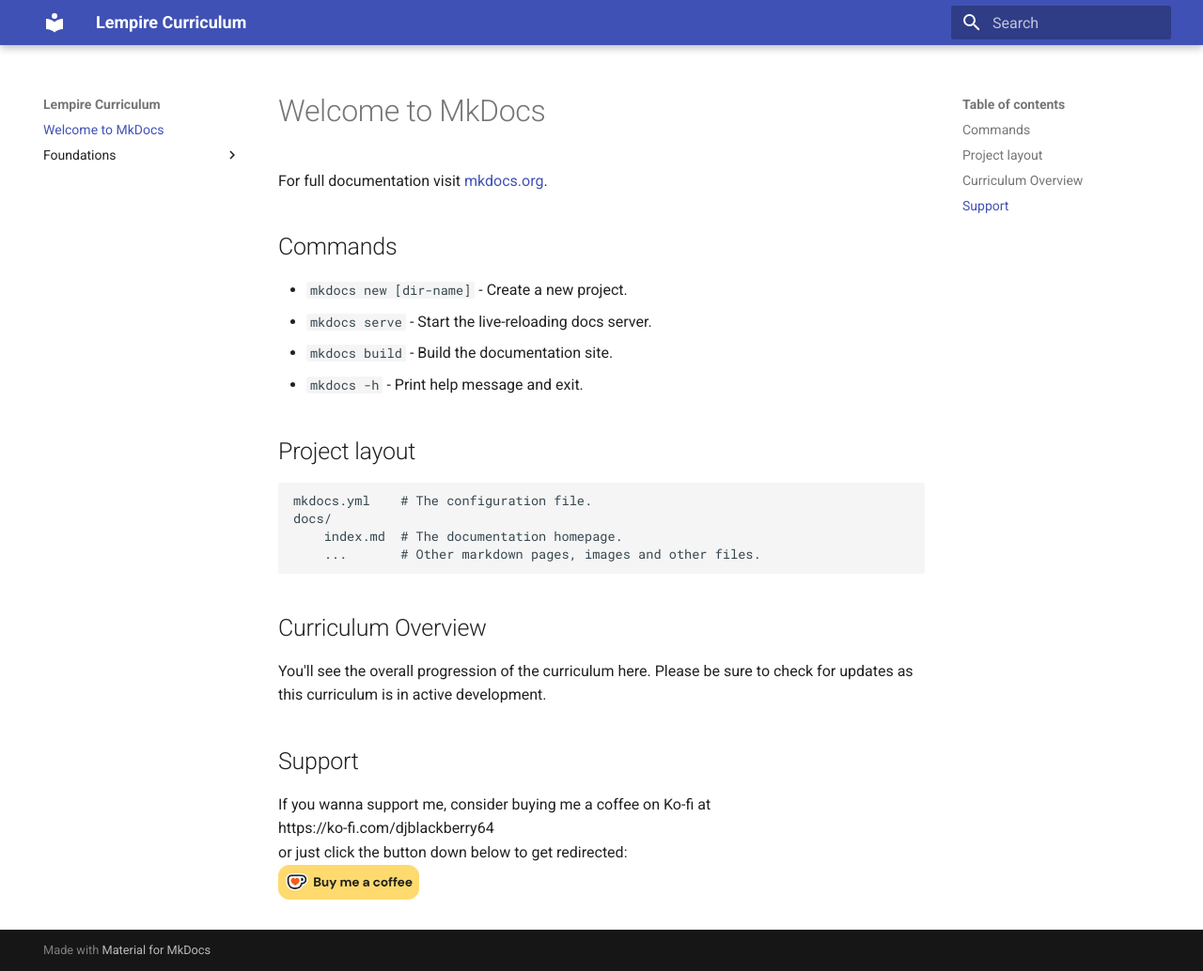
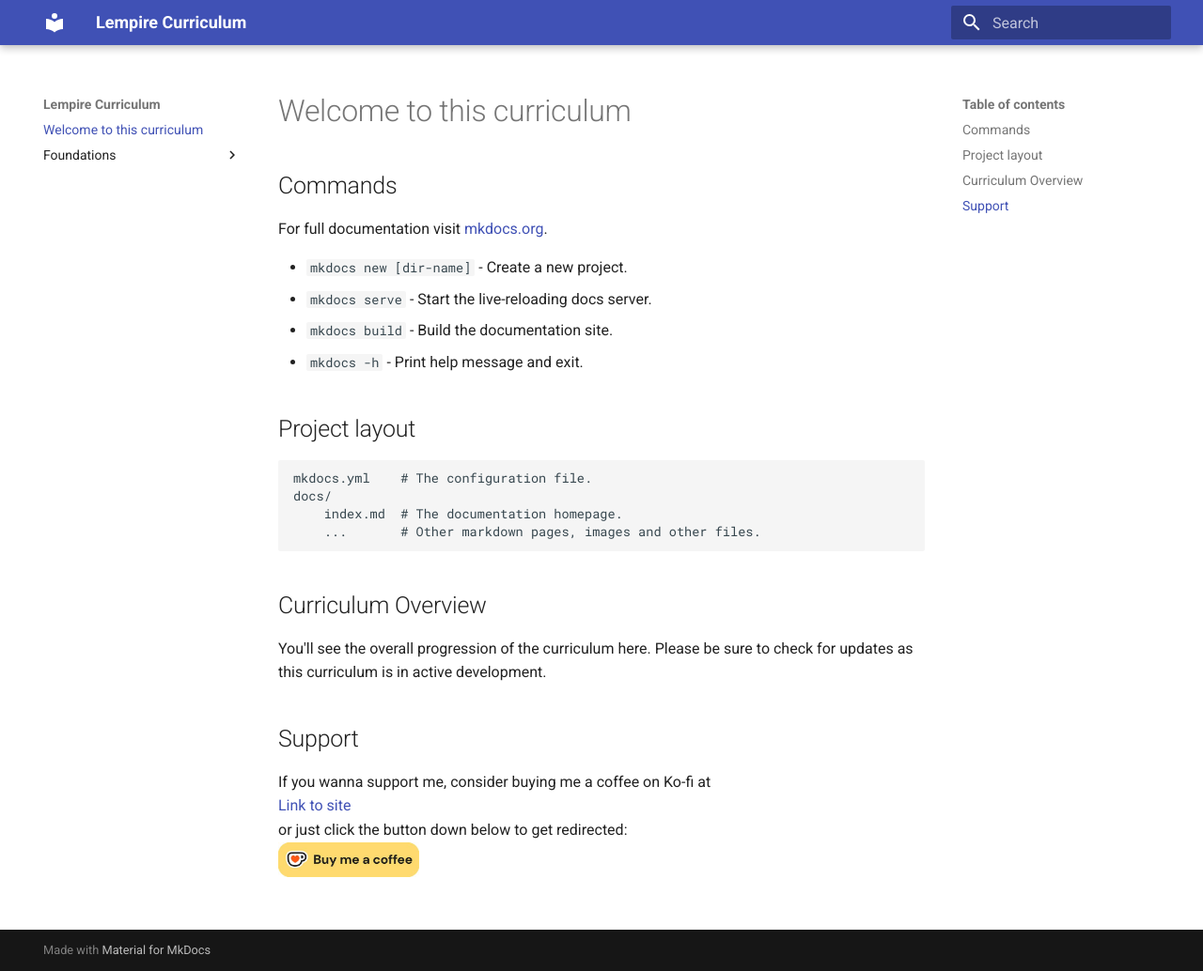
Before and after one commit to djblackberry64/Lempire-curriculum, an MkDocs documentation site: the page built from docs/index.md, in a window 1280 px wide and 1034 px high. Shown: the whole window at 94% size. Built offline with MkDocs 1.6.1 and Material for MkDocs 9.7.7, drawn with Linux system fonts in a browser that asks for light colours.

Commit message:
Change Link and restructure

```diff
--- a/docs/index.md
+++ b/docs/index.md
@@ -1,8 +1,8 @@
-# Welcome to MkDocs
+# Welcome to this curriculum
+
+## Commands
 
 For full documentation visit [mkdocs.org](https://www.mkdocs.org).
-
-## Commands
 
 - `mkdocs new [dir-name]` - Create a new project.
 - `mkdocs serve` - Start the live-reloading docs server.
@@ -23,5 +23,5 @@ Please be sure to check for updates as this curriculum is in active development.
 
 ## Support
 
-If you wanna support me, consider buying me a coffee on Ko-fi at<br />https://ko-fi.com/djblackberry64<br /> or just click the button down below to get redirected:<br />
+If you wanna support me, consider buying me a coffee on Ko-fi at<br /><a href="https://ko-fi.com/djblackberry64">Link to site</a><br /> or just click the button down below to get redirected:<br />
 <a href="https://ko-fi.com/djblackberry64"><img src="./assets/img/Ko-Fi.jpg" width="150"></a>
```
